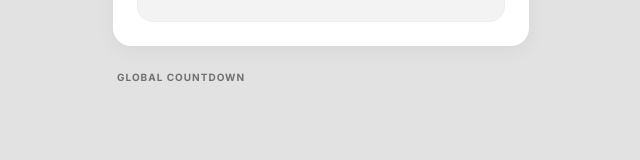
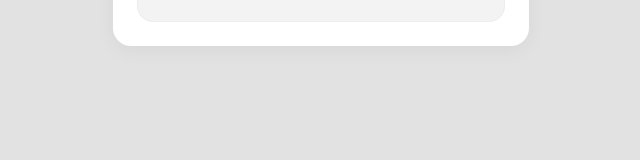
Before and after one commit to hetkeraliya/monkstudy, a Next.js app: page /analysis in a window 1280 px wide. Shown: the part 258-418 px from the top of the page, without its empty margins (319-959 px from the left). Built offline with nearby package versions, Linux system fonts and the light colour scheme.

Commit message:
Update page.tsx

```diff
--- a/app/analysis/page.tsx
+++ b/app/analysis/page.tsx
@@ -6,27 +6,9 @@ import { TrendingUp, Trash2, Clock, Calendar } from "lucide-react";
 import { useStore } from "../../store/useStore";
 import { vibrate } from "../../lib/db";
 
-// 1. Define Strict Interfaces
-interface Mark {
-  score: number;
-  total: number;
-  date: string;
-}
-
-interface Exam {
-  id: string;
-  type: 'High' | 'Mid' | 'Low';
-  date: string;
-  title: string;
-}
-
-interface TooltipData {
-  x: number;
-  y: number;
-  label: string;
-  val: number;
-  color: string;
-}
+interface Mark { score: number; total: number; date: string; }
+interface Exam { id: string; type: 'High' | 'Mid' | 'Low'; date: string; title: string; }
+interface TooltipData { x: number; y: number; label: string; val: number; color: string; }
 
 export default function Analysis() {
   const [mounted, setMounted] = useState(false);
@@ -38,7 +20,6 @@ export default function Analysis() {
   const graphWidth = 300;
   const graphHeight = 150;
 
-  // 2. Type-Safe Graph Data
   const datasets = useMemo(() => {
     const config = [
       { id: 'phy', name: 'Physics', color: '#384D48' },
@@ -46,57 +27,29 @@ export default function Analysis() {
       { id: 'math', name: 'Maths', color: '#fb923c' }
     ];
 
-    return config.map(subConfig => {
-      const subject = subjects.find(s => s.id === subConfig.id);
-      const marks = (subject?.marks || []) as Mark[];
-
-      if (marks.length === 0) return { ...subConfig, path: "", points: [] };
+    return config.map(conf => {
+      const sub = subjects.find(s => s.id === conf.id);
+      const marks = (sub?.marks || []) as Mark[];
+      if (marks.length === 0) return { ...conf, path: "", points: [] };
 
       const points = marks.map((m: Mark, i: number) => {
         const x = marks.length === 1 ? graphWidth / 2 : (i / (marks.length - 1)) * graphWidth;
-        const total = m.total || 100;
-        const val = Math.round((m.score / total) * 100);
+        const val = Math.round((m.score / (m.total || 100)) * 100);
         const y = graphHeight - (val / 100) * graphHeight;
-        return { x, y, val, label: `${subConfig.name} Test ${i + 1}` };
+        return { x, y, val, label: `${conf.name} T${i + 1}` };
       });
 
-      return { ...subConfig, path: points.map(p => `${p.x},${p.y}`).join(" "), points };
+      return { ...conf, path: points.length > 1 ? points.map(p => `${p.x},${p.y}`).join(" ") : "", points };
     });
   }, [subjects]);
 
-  // 3. Type-Safe Consolidated Exams
   const allExams = useMemo(() => {
     return subjects.flatMap(sub =>
-      ((sub.exams || []) as Exam[]).map((ex: Exam) => ({
-        ...ex,
-        subjectId: sub.id,
-        subjectName: sub.name
-      }))
-    ).sort((a, b) => new Date(a.date).getTime() - new Date(b.date).getTime());
+      ((sub.exams || []) as Exam[]).map((ex: Exam) => ({ ...ex, subId: sub.id, subName: sub.name }))
+    ).sort((a,b) => new Date(a.date).getTime() - new Date(b.date).getTime());
   }, [subjects]);
 
   if (!mounted) return null;
-
-  const getCountdown = (date: string) => {
-    const d = new Date(date);
-    d.setHours(0,0,0,0);
-    const now = new Date();
-    now.setHours(0,0,0,0);
-    const diff = d.getTime() - now.getTime();
-    const days = Math.ceil(diff / (1000 * 60 * 60 * 24));
-    return days > 0 ? `${days}d` : days === 0 ? "Today" : "Passed";
-  };
-
-  // 4. Fixed Delete Function with Explicit Types
-  const handleRemoveExam = (subjectId: string, examId: string) => {
-    vibrate(60);
-    const subject = subjects.find(s => s.id === subjectId);
-    if (subject) {
-      const existingExams = (subject.exams || []) as Exam[];
-      const updatedExams = existingExams.filter((e: Exam) => e.id !== examId);
-      updateSubject(subjectId, { exams: updatedExams });
-    }
-  };
 
   return (
     <div className="space-y-6 pb-24">
@@ -110,15 +63,11 @@ export default function Analysis() {
           <svg viewBox={`0 0 ${graphWidth} ${graphHeight}`} className="w-full h-full overflow-visible" preserveAspectRatio="none">
             {datasets.map(ds => (
               <g key={ds.id}>
-                {ds.points.length > 1 && (
-                  <polyline fill="none" stroke={ds.color} strokeWidth="3" strokeLinecap="round" strokeLinejoin="round" points={ds.path} />
-                )}
+                {ds.path && <polyline fill="none" stroke={ds.color} strokeWidth="3" points={ds.path} strokeLinecap="round" strokeLinejoin="round" />}
                 {ds.points.map((p, i) => (
                   <circle
-                    key={i} cx={p.x} cy={p.y} r="6"
-                    fill={ds.color} stroke="white" strokeWidth="2"
+                    key={i} cx={p.x} cy={p.y} r="6" fill={ds.color} stroke="white" strokeWidth="2"
                     onClick={() => { vibrate(20); setTooltip({ ...p, color: ds.color }); }}
-                    className="cursor-pointer active:scale-125 transition-transform"
                   />
                 ))}
               </g>
@@ -129,12 +78,9 @@ export default function Analysis() {
               <motion.div
                 initial={{ opacity: 0, y: 10 }} animate={{ opacity: 1, y: 0 }} exit={{ opacity: 0 }}
                 style={{ left: `${(tooltip.x / graphWidth) * 100}%`, top: `${(tooltip.y / graphHeight) * 100}%` }}
-                className="absolute z-50 pointer-events-none transform -translate-x-1/2 -translate-y-full mb-3"
+                className="absolute z-50 transform -translate-x-1/2 -translate-y-full mb-3 bg-white px-3 py-1 rounded-xl shadow-2xl border"
               >
-                <div className="bg-white px-3 py-2 rounded-xl shadow-2xl border border-monk-bg text-center">
-                  <p className="text-[7px] font-black uppercase text-monk-muted mb-0.5">{tooltip.label}</p>
-                  <p className="text-sm font-black" style={{ color: tooltip.color }}>{tooltip.val}% Accuracy</p>
-                </div>
+                <p className="text-[10px] font-black" style={{ color: tooltip.color }}>{tooltip.val}%</p>
               </motion.div>
             )}
           </AnimatePresence>
@@ -143,23 +89,17 @@ export default function Analysis() {
 
       {/* Global Countdown */}
       <section className="space-y-3">
-        <h3 className="text-[10px] font-bold text-monk-muted uppercase tracking-widest px-1">Global Countdown</h3>
-        {allExams.filter(e => getCountdown(e.date) !== "Passed").map((ex) => (
+        {allExams.filter(e => new Date(e.date) >= new Date()).map((ex) => (
           <div key={ex.id} className="matte-card p-4 flex justify-between items-center border-l-4"
                style={{ borderLeftColor: ex.type === 'High' ? '#ef4444' : ex.type === 'Mid' ? '#fb923c' : '#60a5fa' }}>
             <div className="flex flex-col">
               <span className="text-xs font-bold text-monk-dark">{ex.title}</span>
-              <span className="text-[9px] font-bold px-1.5 py-0.5 bg-monk-bg rounded text-monk-muted uppercase">{ex.subjectName}</span>
+              <span className="text-[8px] font-bold px-1.5 py-0.5 bg-monk-bg rounded text-monk-muted uppercase">{ex.subName}</span>
             </div>
-            <div className="flex items-center gap-4">
-              <span className="text-xl font-black text-monk-dark tracking-tighter">{getCountdown(ex.date)}</span>
-              <button
-                onClick={() => handleRemoveExam(ex.subjectId, ex.id)}
-                className="p-2 bg-monk-bg rounded-lg text-monk-muted active:text-red-500"
-              >
-                <Trash2 size={16} />
-              </button>
-            </div>
+            <button
+              onClick={() => updateSubject(ex.subId, { exams: (subjects.find(s => s.id === ex.subId)?.exams || []).filter((e: any) => e.id !== ex.id) })}
+              className="p-2 text-monk-sand"
+            ><Trash2 size={16} /></button>
           </div>
         ))}
       </section>
```
